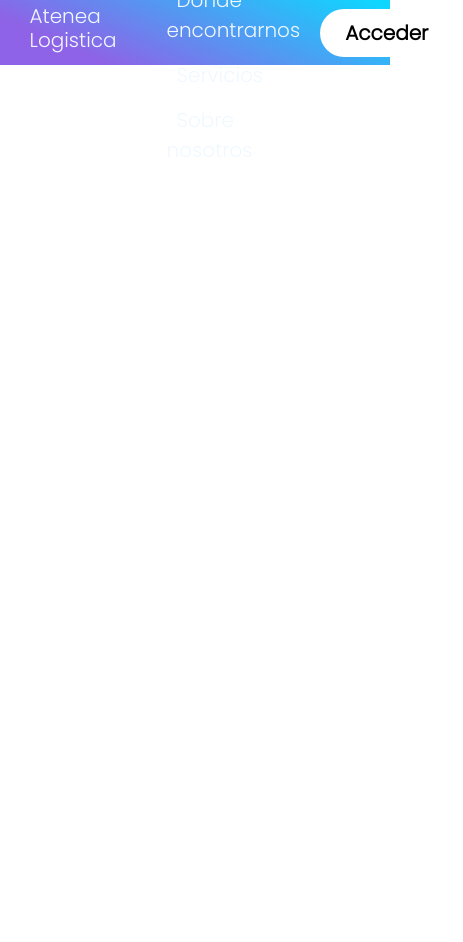
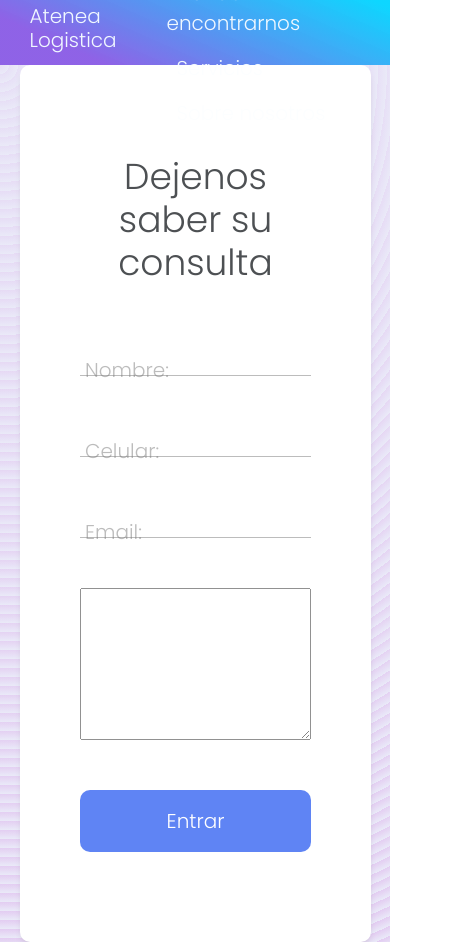
Before and after one commit to AgusCufr3/athenaslogistica, a plain HTML site: page paginas/consulta.html in a window 390 px wide. Shown: the whole page, 463 px wide, since content can reach past the window. Before the commit the page ends 844 px from the top, so only its background shows below. Drawn offline with nearby package versions, Linux system fonts and the light colour scheme.

Commit message:
Detalles en index y creacion de pag consulta

```diff
--- a/estilos/estilos.css
+++ b/estilos/estilos.css
@@ -37,21 +37,7 @@ ul :hover {
 	color: #2a2b2e;
 	transform: scale(1.1);
 }
-.barra_nav .boton button {
-	font-weight: 700;
-	color: black;
-	padding: 9px 25px;
-	background: #ffffff;
-	border: none;
-	border-radius: 50px;
-	cursor: pointer;
-	transition: all 0.3;
-}
-.barra_nav .boton button:hover {
-	background-color: black;
-	color: #ebf5ee;
-	transition: scale(1.1);
-}
+
 h1 {
 	font-family: "Poppins", sans-serif;
 	font-size: 20px;
@@ -74,7 +60,137 @@ h1 {
 /* Footer*/
 /*main index*/
 .intro {
+	display: flex;
+	flex-direction: column;
+	justify-content: center;
+	align-items: center;
+	height: 80vh;
+	color: aliceblue;
+}
+.texto-intro {
 	width: 80vh;
-	height: 80vh;
+}
+.intro-titulo {
+	padding: 7px 3px;
+}
+.bodyIndex {
+	background-image: url(../multimedia/index-body-img.jpg);
+	background-size: cover;
+	background-position: center;
+	background-repeat: no-repeat;
+	overflow-y: hidden;
+	width: 100%;
+	height: auto;
+	background-color: #211e28;
 }
 /*main index*/
+/* main consulta*/
+.mainConsulta {
+	background-color: #e5e5f7;
+	opacity: 0.8;
+	background-image: repeating-radial-gradient(
+			circle at 0 0,
+			transparent 0,
+			#e5e5f7 9px
+		),
+		repeating-linear-gradient(#dcbfee55, #dcbfee);
+	font-family: "Poppins", sans-serif;
+	font-size: 20px;
+	display: flex;
+	min-height: 100vh;
+}
+.form {
+	background-color: #fff;
+	margin: auto;
+	width: 90%;
+	max-width: 400px;
+	padding: 4.5em 3em;
+	border-radius: 10px;
+	box-shadow: 0 5px 10px -5px rgb(0 0 0 / 30%);
+	text-align: center;
+}
+.titulo-form {
+	font-size: 2rem;
+	margin-bottom: 0.5rem;
+}
+.form-container {
+	margin-top: 3em;
+	display: grid;
+	gap: 2.5em;
+}
+.grupo-form {
+	position: relative;
+	--color: #5757577e;
+}
+.form-input {
+	width: 100%;
+	background: none;
+	color: #706c6c;
+	font-size: 1rem;
+	padding-inline-start: 0.6em 0.3em;
+	border: none;
+	outline: none;
+	border-bottom: 1px solid var(--color);
+	font-family: "Poppins", sans-serif;
+}
+
+.form-input:focus,
+.form-input:not(:placeholder-shown) {
+	color: #4d4646;
+}
+
+.form-input:focus + .form-label,
+.form-input:not(:placeholder-shown) + .form-label {
+	transform: translateY(-12px) scale(0.7);
+	transform-origin: left top;
+	color: #3866f2;
+}
+
+.form-label {
+	font-size: 20px;
+	color: var(--color);
+	cursor: pointer;
+	position: absolute;
+	top: 0;
+	left: 5px;
+	transform: translateY(10px);
+	transition: transform 0.5s, color 0.3s;
+}
+.form-submit {
+	background: #3866f2;
+	color: #fff;
+	font-family: "Poppins", sans-serif;
+	font-weight: 300;
+	font-size: 1rem;
+	padding: 0.8em;
+	border: none;
+	border-radius: 0.5em;
+}
+.form-line {
+	position: absolute;
+	bottom: 0;
+	left: 0;
+	width: 100%;
+	height: 1px;
+	background-color: #3866f2;
+	transform: scale(0);
+	transform: left bottom;
+	transition: transform 0.4s;
+}
+.form-input:focus ~ .form-line,
+.form-input:not(:placeholder-shown) ~ .form-line {
+	transform: scale(1);
+}
+/* main consulta*/
+/* @media*/
+@media (max-width: 425px) {
+	.titulo-form {
+		font-size: 1.8rem;
+	}
+	.bodyIndex {
+		background-image: none;
+	}
+	.texto-intro {
+		width: 35vh;
+	}
+}
--- a/paginas/consulta.html
+++ b/paginas/consulta.html
@@ -30,12 +30,36 @@
                     <a href="../paginas/servicios.html">Servicios</a>
                 </li>
                 <li class="botones_nav">
-                    <a href="../paginas/sobre-nostros.html">Sobre nosotros</a>
+                    <a href="../paginas/sobre-nosotros.html">Sobre nosotros</a>
                 </li>
             </ul>
         </nav>
-                <a href="../index.html" class="boton"><button>Acceder</button></a>
+
     </header>
+    <main class="mainConsulta">
+        <form class="animate__animated animate__jackInTheBox form">
+            <h2 class="titulo-form">Dejenos saber su consulta</h2>
+            <div class="form-container">
+                <div class="grupo-form">
+                    <input type="text" id="name" class="form-input" placeholder=" ">
+                    <label for="name" class="form-label">Nombre:</label>
+                    <span class="form-line"></span>
+                </div>
+                <div class="grupo-form">
+                    <input type="text" id="celular" class="form-input" placeholder=" ">
+                    <label for="celular" class="form-label">Celular:</label>
+                    <span class="form-line"></span>
+                </div>
+                <div class="grupo-form">
+                    <input type="email" id="email" class="form-input" placeholder=" ">
+                    <label for="email" class="form-label">Email:</label>
+                    <span class="form-line"></span>
+                </div>
+                <textarea name="" id="" cols="10" rows="5 "></textarea>
+                <input type="submit" class="form-submit" value="Entrar">
+            </div>
+        </form>
+    </main>
     <script src="https://cdn.jsdelivr.net/npm/bootstrap@5.3.0-alpha1/dist/js/bootstrap.bundle.min.js" integrity="sha384-w76AqPfDkMBDXo30jS1Sgez6pr3x5MlQ1ZAGC+nuZB+EYdgRZgiwxhTBTkF7CXvN" crossorigin="anonymous"></script>
 </body>
 </html>
```
Also changed, not shown: index.html (+2 -3 lines), paginas/donde-encontrarnos.html (+2 -2 lines), paginas/servicios.html (+2 -2 lines), paginas/sobre-nosotros.html (+2 -2 lines), multimedia/empaque.jpg (deleted), multimedia/index-body-img.jpg (added), multimedia/logo.png (deleted).
